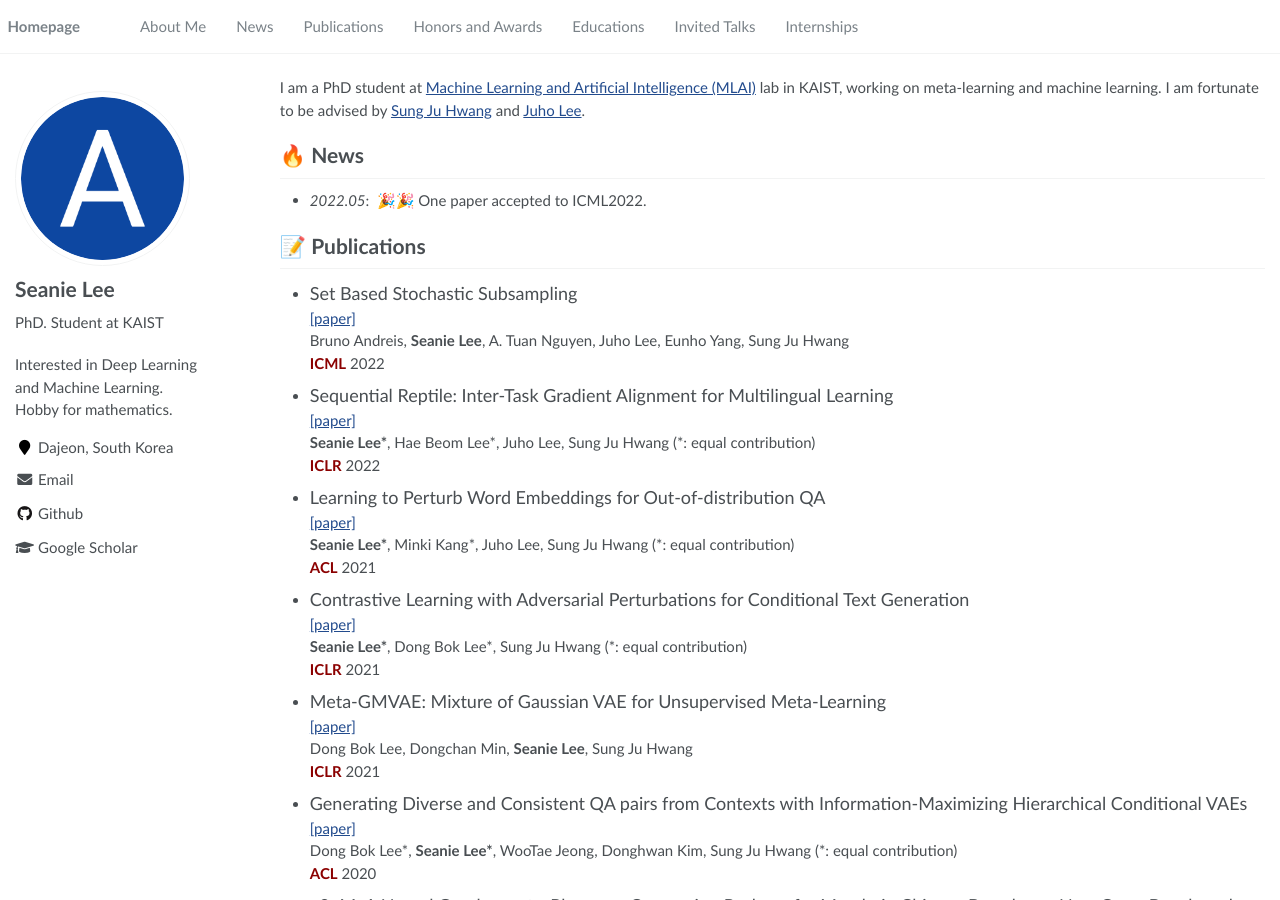
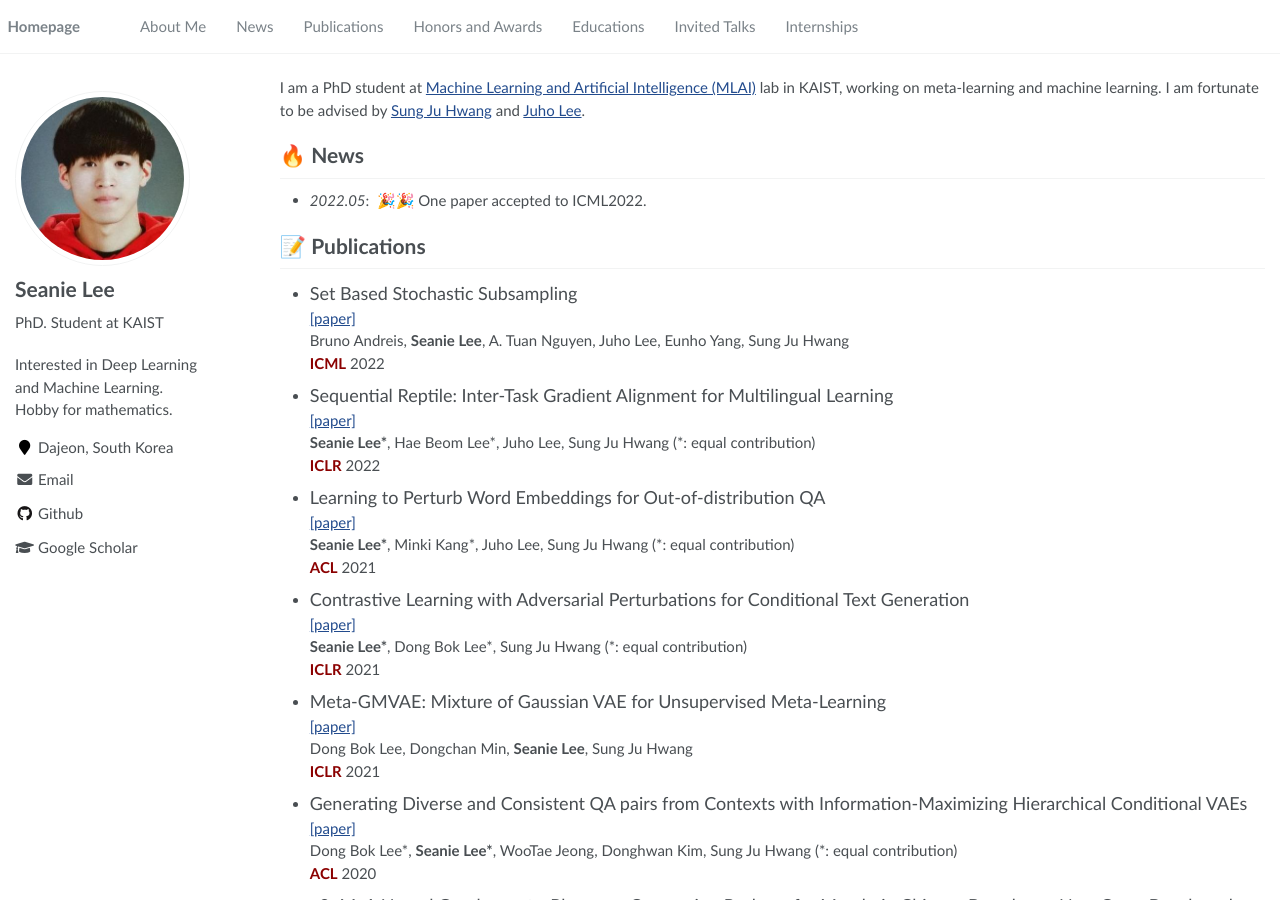
Before and after one commit to seanie14/seanie14.github.io, a Jekyll site: the page built from _pages/about.md, in a window 1280 px wide and 900 px high. Built offline with Jekyll 4.4.1, drawn with Linux system fonts in a browser that asks for light colours.

Commit message:
Update _config.yml

```diff
--- a/_config.yml
+++ b/_config.yml
@@ -22,7 +22,7 @@ baidu_site_verification  :  # get baidu_site_verification from https://ziyuan.ba
 # Site Author
 author:
   name             : "Seanie Lee"
-  avatar           : "images/android-chrome-512x512.png"
+  avatar           : "images/seanie_profile.jpeg"
   bio              : "PhD. Student at KAIST"
   location         : "Dajeon, South Korea"
   employer         :
```
